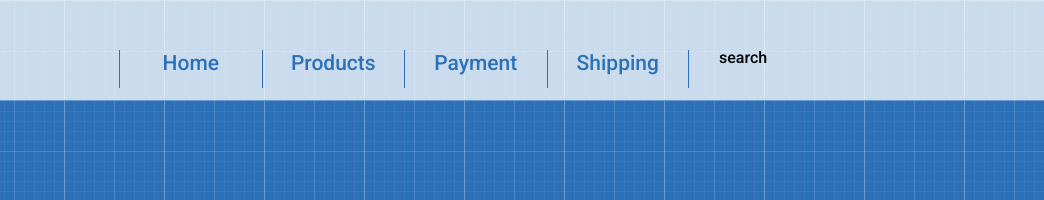
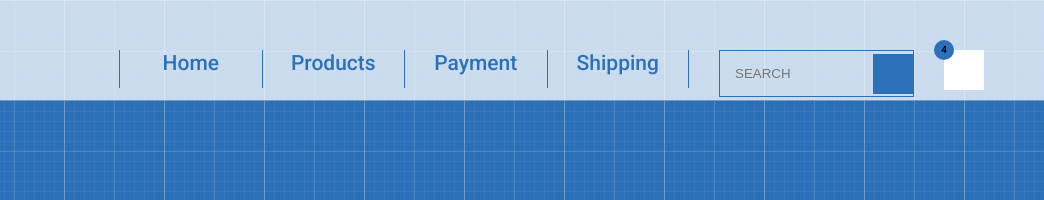
Before and after one commit to StepanDulov/shop-project, a plain HTML site: page index.html in a window 1280 px wide. Shown: the top 200 px of the page, 236-1280 px from the left. Drawn offline with Linux system fonts and the light colour scheme.

Commit message:
index.html and style css

```diff
--- a/index.html
+++ b/index.html
@@ -29,7 +29,23 @@
                     </ul>
                 </nav>
             </div>
-            <div class="col-3">search</div>
+            <div class="col-3">
+                <div class="clas row">
+                    <div class="col-9">
+                        <form action="" class="form-search-header">
+                            <input type="text"
+                            placeholder="SEARCH">
+
+                            <button></button>
+                        </form>
+                    </div>
+                    <div class="col-3">
+                        <div class="cart-header">
+                            <div class="product-count">4</div>
+                        </div>
+                    </div>
+                </div>
+            </div>
         </div>
     </div>
       </header>
--- a/style.css
+++ b/style.css
@@ -38,6 +38,10 @@ body {
     padding-right: 15px;
 }
 
+.col-9 {
+    width: 75%;
+
+}
 .header{
 background-color: rgba(255,255,255,0.75);
 padding: 50px 0;
@@ -45,6 +49,12 @@ padding: 50px 0;
 
 .logo {
     margin-top: -12px;
+}
+
+
+.menu > li:hover
+.lower-menu {
+display: block;
 }
 
 .menu li {
@@ -70,3 +80,45 @@ border-right: 1px solid #2c71b8;
 background-color: #2c71b8;
 color: white;
 }
+
+.form-search-header {
+    border: 1px solid #2c71b8;
+}
+.form-search-header input {
+    background-color: transparent;
+    border: none;
+    padding: 15px;
+}
+.form-search-header input:focus {
+    outline: none;
+}
+.form-search-header button {
+    width: 30px;
+    height: 30;
+    background-color: #2c71b8;
+    float: right;
+    padding: 20px;
+    margin-top: -42.5px;
+}
+.form-search-header button {
+    border: none;
+}
+
+.cart-header {
+    width: 40px;
+    height: 40px;
+    background-color: white;
+    position: relative;
+    }
+.product-count {
+    width: 20px;
+    height: 20px;
+    background-color: #2c71b8;
+    border-radius: 50%;
+    font-size: 10px;
+    text-align: center;
+    line-height: 20px;
+    position: absolute;
+    top: -10px;
+    left: -10px;
+}
```
